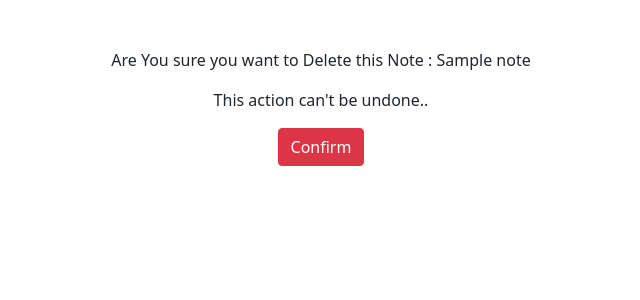
After one commit to vishnuak15/Django-Essentials, a Django app: page /smart/notes/delete/1 in a window 1280 px wide. The commit adds this page. Shown: the top 300 px of the page, without its empty margins (319-959 px from the left). Run offline with Django 3.2, Linux system fonts and the light colour scheme; tables that the repository leaves empty hold one stand-in row (values such as "Sample post").

Commit message:
DeleteView

```diff
--- /dev/null
+++ b/notes/templates/notes/notes_confirm_delete.html
@@ -0,0 +1,16 @@
+{% extends "base.html" %} {% block content %}
+
+<form method="post">
+    {% csrf_token %}
+    <p>
+        Are You sure you want to Delete this Note : {{ notes.title }}
+    </p>
+    <p>This action can't be undone..</p>
+
+    <input type="submit" class="btn btn-danger" value="Confirm">
+
+</form>
+
+
+
+{% endblock %}
--- a/notes/templates/notes/notes_detial.html
+++ b/notes/templates/notes/notes_detial.html
@@ -6,4 +6,10 @@
 <br>
 <a href="{% url 'notes.list' %}" class="btn btn-secondary">
     Back
+</a>
+<a href="{% url 'notes.update' pk=notes.id %}" class="btn btn-primary">
+    Edit
+</a>
+<a href="{% url 'notes.delete' pk=notes.id %}" class="btn btn-danger">
+    Delete
 </a> {% endblock %}
--- a/notes/templates/notes/notes_form.html
+++ b/notes/templates/notes/notes_form.html
@@ -4,7 +4,8 @@
     <button type="submit" class="btn btn-primary my-5">Submit
     </button>
 </form>
-{% if form.errors %}
+<a href="{% url 'notes.list' %}" type="submit" class="btn btn-secondary">Cancel
+</a> {% if form.errors %}
 <div class="alert alert-danger my-5">
     {{ form.errors.title.as_text }}
 </div>
--- a/notes/urls.py
+++ b/notes/urls.py
@@ -7,4 +7,5 @@ urlpatterns = [
     path('notes/<int:pk>',views.NotesDetailView.as_view(), name="notes.detial"),
     path('notes/new',views.NotesCreateView.as_view(), name="notes.new"),
     path('notes/update/<int:pk>',views.NotesUpdateView.as_view(), name="notes.update"),
+    path('notes/delete/<int:pk>',views.NotesDeleteView.as_view(), name="notes.delete"),
 ]
--- a/notes/views.py
+++ b/notes/views.py
@@ -1,10 +1,16 @@
 from django.shortcuts import render
 from django.http import Http404
 from django.views.generic import ListView, DetailView, CreateView, UpdateView
+from django.views.generic.edit import DeleteView
 
 # Create your views here.
 from .models import Notes
 from .forms import *
+
+
+class NotesDeleteView(DeleteView):
+    model = Notes
+    success_url = '/smart/notes'
 
 class NotesCreateView(CreateView):
     model = Notes
```
